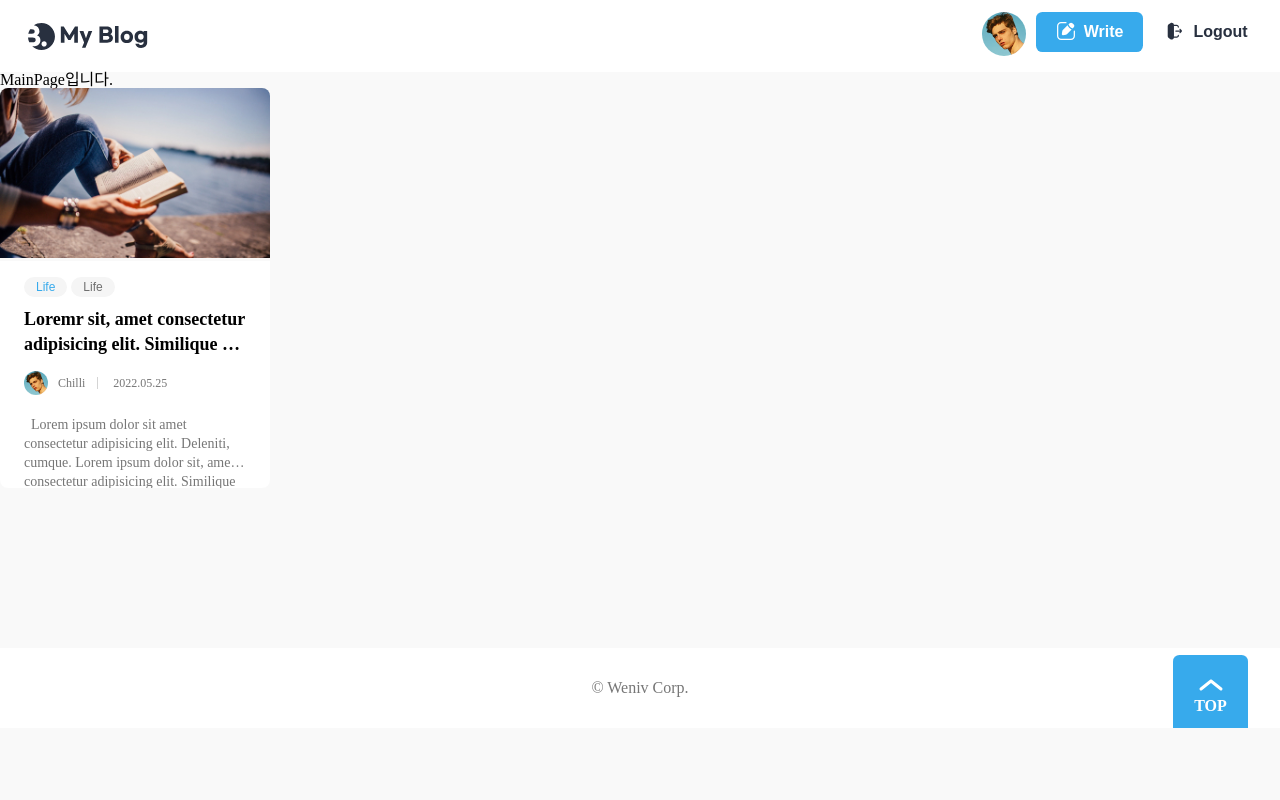
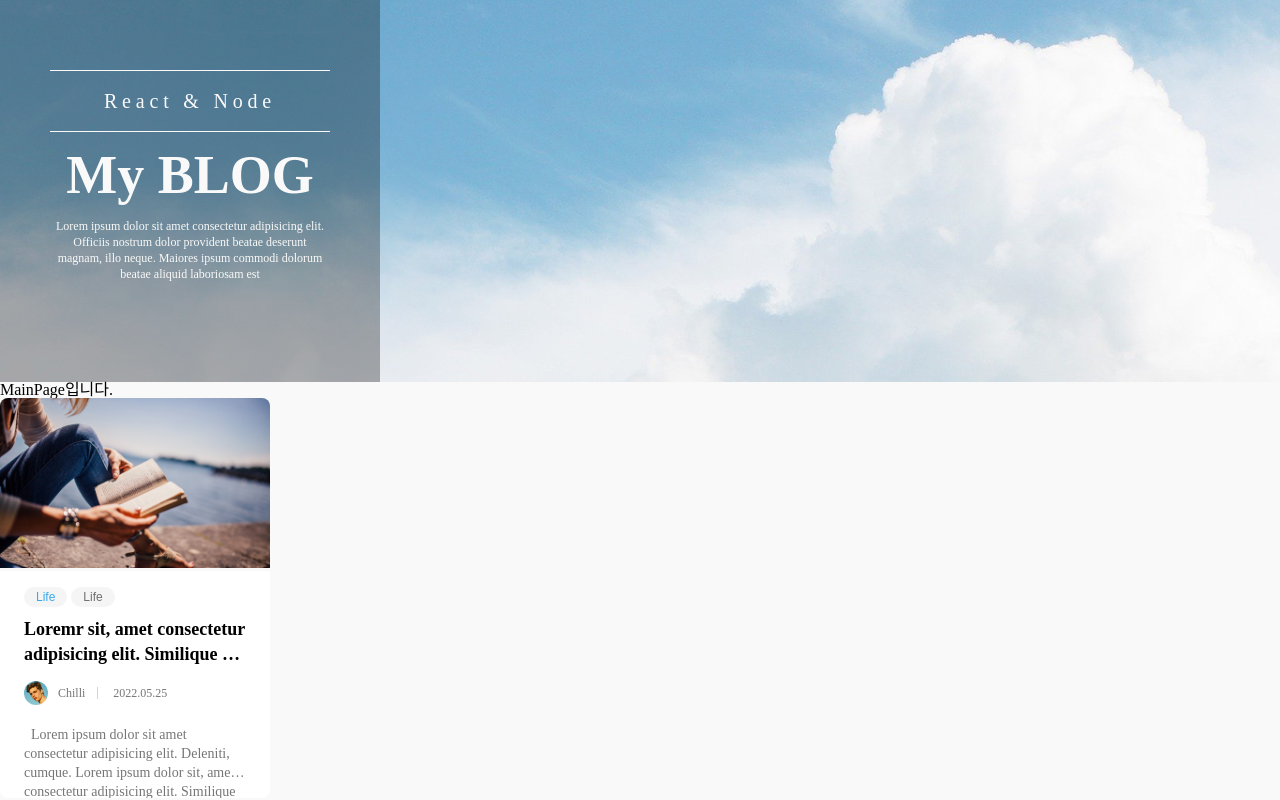
Before and after one commit to Nayoung-Gu/react-blog, a React (Create React App) app: page / in a window 1280 px wide. Shown: the top 800 px of the page. Built offline with nearby package versions, Linux system fonts and the light colour scheme; a web font is replaced by a local one.

Commit message:
Feat: 헤더 컴포넌트 생성 및 json 데이터 삽입

```diff
--- a/src/components/header/Header.css
+++ b/src/components/header/Header.css
@@ -1,10 +1,39 @@
 header {
-  display: flex;
-  justify-content: space-between;
-  padding: 12px 20px;
-  background-color: #fff;
+  background: url("../../assets/images/background.jpg") no-repeat;
+  width: 100%;
 }
 
-header div {
+.header-wrapper {
+  width: 280px;
   display: flex;
+  flex-direction: column;
+  background: rgba(0, 0, 0, 0.3);
+  padding: 0 50px 100px;
 }
+
+.header__subtitle {
+  color: #f9f9f9;
+  font-size: 20px;
+  line-height: 28px;
+  border-top: 1px solid #f9f9f9;
+  border-bottom: 1px solid #f9f9f9;
+  padding: 1rem 0;
+  letter-spacing: 0.3rem;
+  text-align: center;
+  margin-top: 70px;
+}
+
+.header__maintitle {
+  font-size: 54px;
+  text-align: center;
+  color: #f9f9f9;
+  font-weight: 800;
+  margin: 1rem 0;
+}
+
+.header__description {
+  font-size: 12px;
+  color: #f9f9f9;
+  text-align: center;
+  line-height: 1rem;
+}
--- a/src/components/header/Header.jsx
+++ b/src/components/header/Header.jsx
@@ -1,17 +1,15 @@
-import Logo from "./Logo";
-import { ProfileImg_md } from "../ui/ProfileImg";
-import WriteBtn from "./WriteBtn-lg";
-import LogoutBtn from "./LogoutBtn-lg";
+import data from "../../assets/data.json";
 import "./Header.css";
 
 export default function Header() {
   return (
     <header>
-      <Logo />
-      <div>
-        <ProfileImg_md />
-        <WriteBtn />
-        <LogoutBtn />
+      <div className="header-container">
+        <div className="header-wrapper">
+          <h2 className="header__subtitle">{data.blog.subTitle}</h2>
+          <h1 className="header__maintitle">{data.blog.mainTitle}</h1>
+          <p className="header__description">{data.blog.description}</p>
+        </div>
       </div>
     </header>
   );
```
